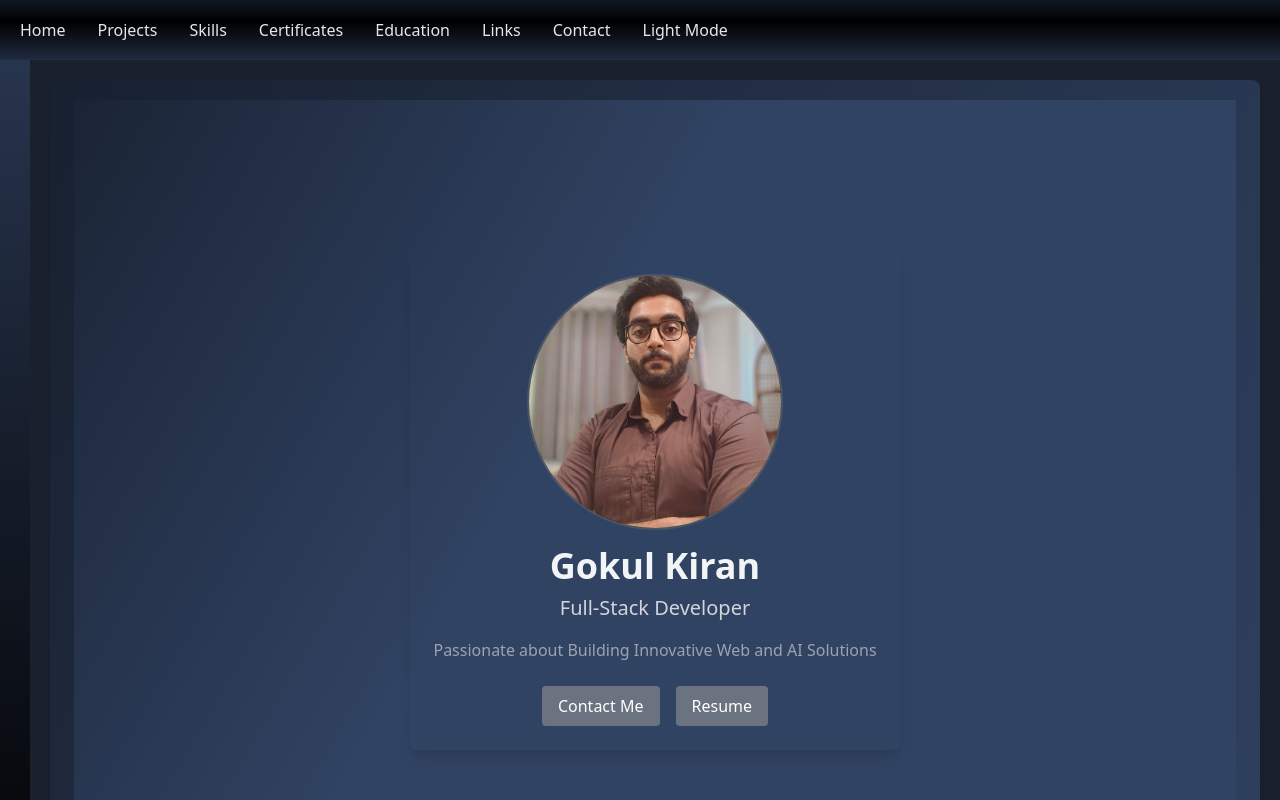
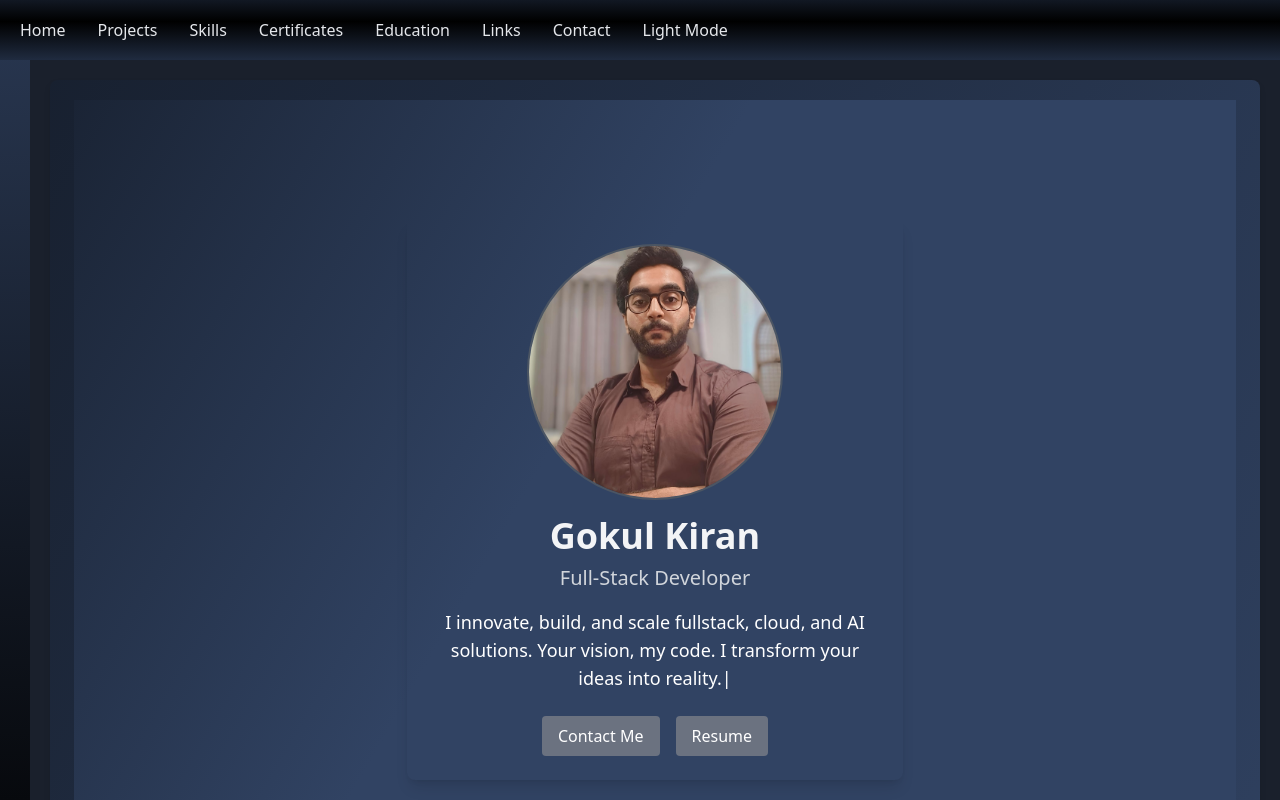
Before and after one commit to Gokulkiran418/my-portfolio, a React (Vite) app: page / in a window 1280 px wide. Shown: the top 800 px of the page. Built offline with nearby package versions, Linux system fonts and the light colour scheme; no server answers.

Commit message:
Add typewriter effect

```diff
--- a/package.json
+++ b/package.json
@@ -13,7 +13,8 @@
     "@emailjs/browser": "^4.4.1",
     "dotenv": "^16.5.0",
     "react": "^19.1.0",
-    "react-dom": "^19.1.0"
+    "react-dom": "^19.1.0",
+    "react-type-animation": "^3.2.0"
   },
   "devDependencies": {
     "@eslint/js": "^9.25.0",
--- a/src/components/Hero.jsx
+++ b/src/components/Hero.jsx
@@ -1,4 +1,5 @@
 import React from 'react';
+import { TypeAnimation } from 'react-type-animation';
 
 export function Hero() {
   return (
@@ -9,7 +10,18 @@ export function Hero() {
         </div>
         <h1 className="text-4xl font-bold text-gray-900 dark:text-gray-100">Gokul Kiran</h1>
         <p className="text-xl mt-2 font-medium text-gray-700 dark:text-gray-300">Full-Stack Developer</p>
-        <p className="mt-4 max-w-md mx-auto text-gray-600 dark:text-gray-400">Passionate about Building Innovative Web and AI Solutions</p>
+        <p className="mt-4 max-w-md mx-auto text-black dark:text-white text-lg">
+        <TypeAnimation
+          sequence={[
+            'I innovate, build, and scale fullstack, cloud, and AI solutions. Your vision, my code. I transform your ideas into reality.',
+            1000, // Pause for 1 second after typing
+          ]}
+          wrapper="span"
+          speed={50} // Typing speed (lower is faster)
+          style={{ display: 'inline-block' }}
+          repeat={Infinity} // Loop the animation
+        />
+      </p>
         <div className="mt-6 space-x-4">
           <a href="#contact" className="inline-block bg-gray-500 text-white px-4 py-2 rounded hover:bg-gray-600 transition-colors duration-200">Contact Me</a>
           <a href="/images/GokulResume.pdf" target="_blank" className="inline-block bg-gray-500 text-white px-4 py-2 rounded hover:bg-gray-600 transition-colors duration-200">Resume</a>
```
Also changed, not shown: 1 other file (tests, documents, lock files or other folders).
